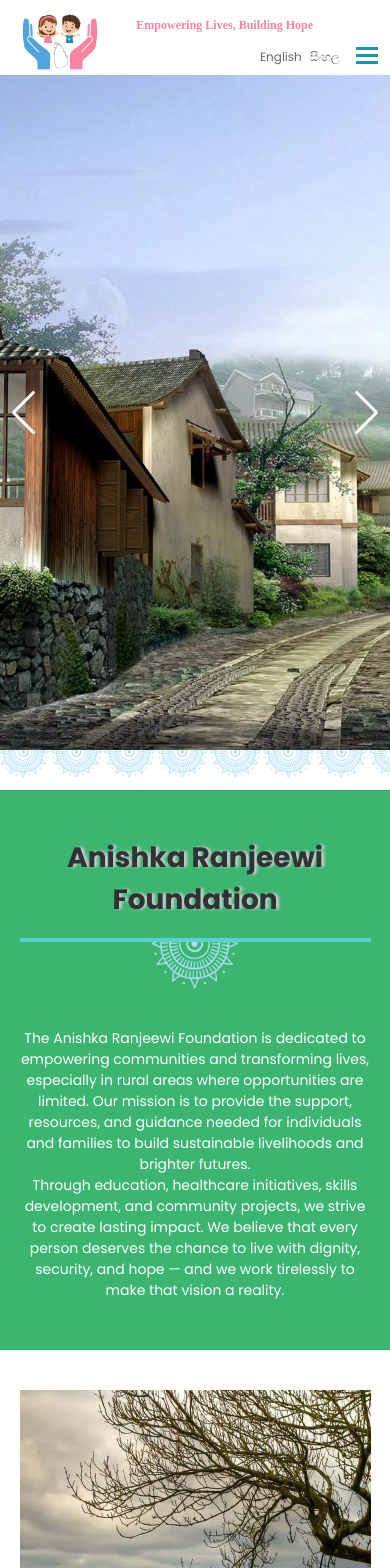
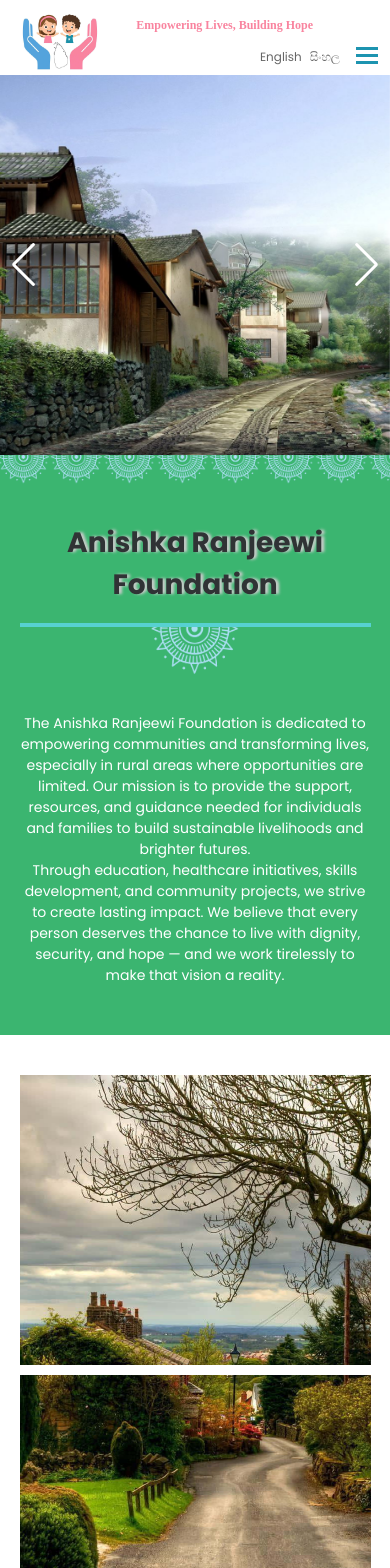
Before and after one commit to yohan86/arfoundataion, a React (Vite) app: page / in a window 390 px wide. Shown: the top 1568 px of the page. Built offline with nearby package versions, Linux system fonts and the light colour scheme; a web font is replaced by a local one.

Commit message:
home page layout style changes

```diff
--- a/src/components/About.tsx
+++ b/src/components/About.tsx
@@ -55,7 +55,7 @@
   }, [description, isMobile]);
 
   return (
-    <div ref={aboutRef} className="block-wrapper ss flex mt-10 md:mb-20 lg:my-20 bg-[#3bb570]">
+    <div ref={aboutRef} className="block-wrapper flex pt-5 md:pt-10 md:mb-20 lg:mb-20 bg-[#3bb570] z-1">
       <div className="inner-wrapper w-[90%] md:w-[90%] py-12">
         <div className="about-blk flex flex-col lg:items-stretch gap-4 lg:gap-8 lg:flex-row">
           <div className="title-blk content-center w-[100%] lg:w-[40%] xl:w-[30%]">
--- a/src/components/HeroSlider.tsx
+++ b/src/components/HeroSlider.tsx
@@ -20,7 +20,7 @@
     ];
 
     return (
-        <div id="hero-slider" className="w-full h-[80vh] md:h-[460px] lg:h-[560px]">
+        <div id="hero-slider" className="relative w-full h-[45vh] md:h-[460px] lg:h-[560px] z-5">
         <Swiper
             slidesPerView={1}
             navigation={true}
--- a/src/components/InfoBox.tsx
+++ b/src/components/InfoBox.tsx
@@ -6,7 +6,7 @@
         <div className="infobox flex w-full h-[378px] overflow-hidden md:h-[458px] md:w-1/2 lg:w-1/3">
             <div className="box-intro relative w-full h-[100%]  px-10 py-10 bg-[#006881]/30 text-white content-center
               md:px-5 md:py-5 justify-center xl:px-15 xl:py-15">
-                <div className="z-5">
+                <div className="relative z-5">
                   <h3 className="!text-[30px] mb-4 md:!text-[25px] lg:!text-[35px]">Real impact begins when we listen, understand, and act together</h3>
                 </div>
                 <span className="bg-design"></span>
```
